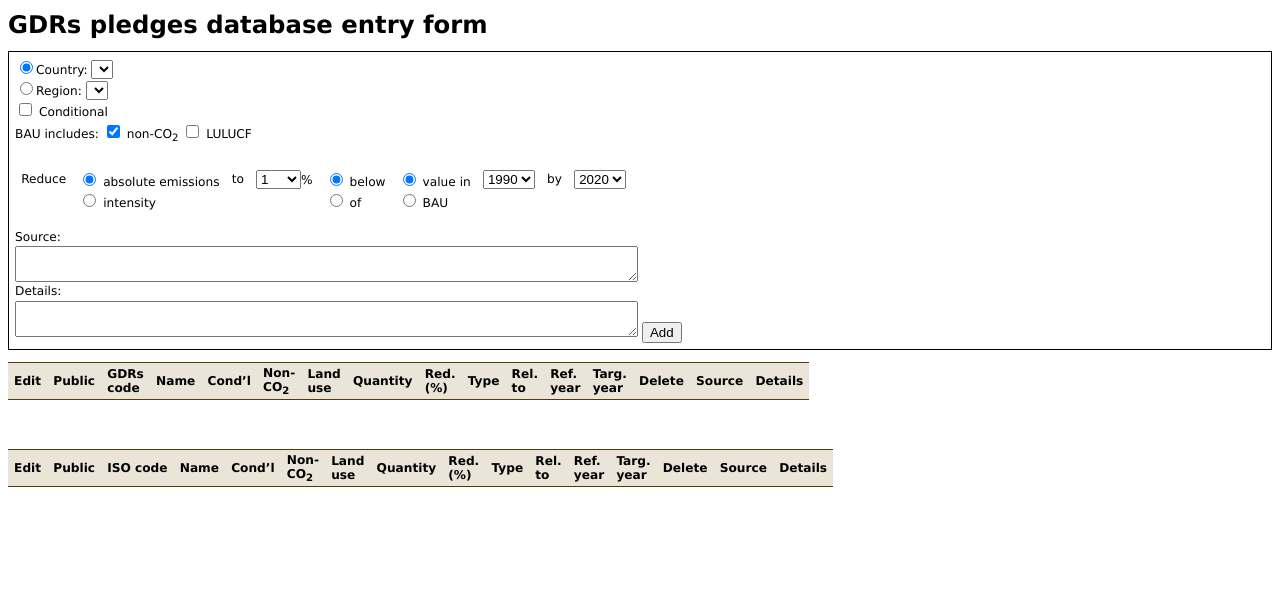
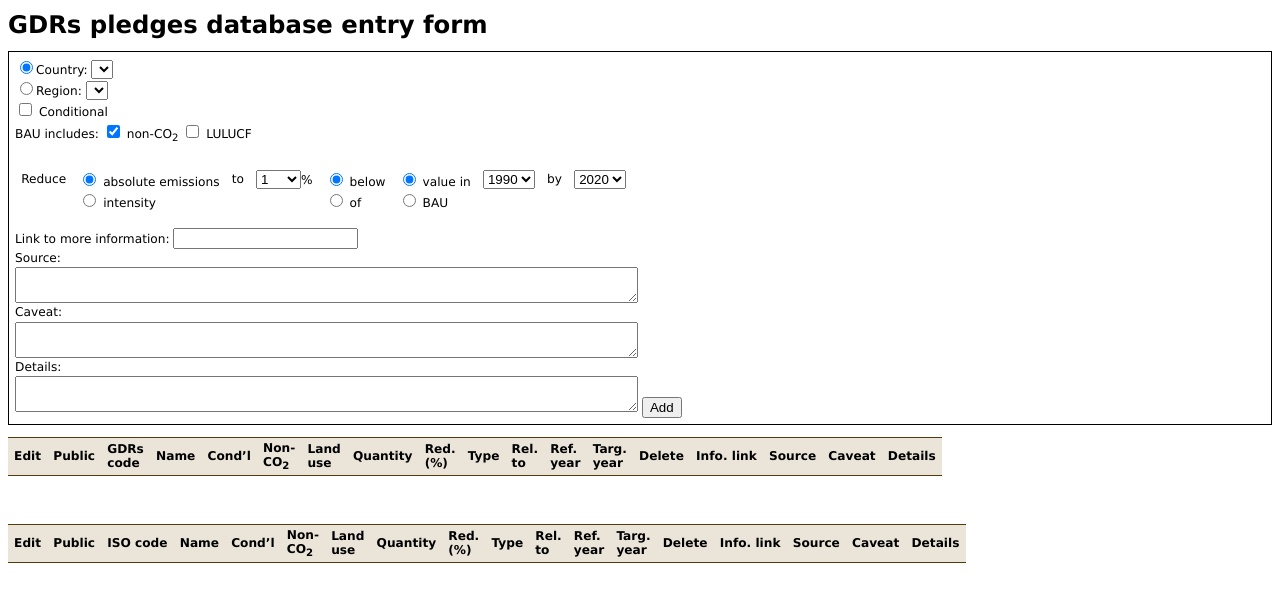
Before and after one commit to climateequityreferenceproject/cerc-web, a PHP site: page / in a window 1280 px wide. Shown: the top 602 px of the page. Run offline with PHP 8.4, Linux system fonts and the light colour scheme; data comes from the database, SQL or seed files in the repository; data that the repository does not hold is empty; some libraries are stand-ins or nearby versions.

Commit message:
Now reporting and allowing input for the final additional fields: a link to more information and a field for a "caveat". [s:pivotal, t:27647343]

```diff
--- a/public_html/databasemanager/pledgedb/get_table.php
+++ b/public_html/databasemanager/pledgedb/get_table.php
@@ -37,7 +37,9 @@ SQL;
     $html .= "<th>Ref.<br />year</th>";
     $html .= "<th>Targ.<br />year</th>";
     $html .= "<th>Delete</th>";
+    $html .= "<th>Info. link</th>";
     $html .= "<th>Source</th>";
+    $html .= "<th>Caveat</th>";
     $html .= "<th>Details</th>";
     $html .= "</tr>";
     $html .= '</thead>';
@@ -63,7 +65,9 @@ SQL;
         $html .= "<td>" . ($row['rel_to_year'] ? $row['rel_to_year'] : "") . "</td>";
         $html .= "<td>" . $row['by_year'] . "</td>";
         $html .= '<td><input type="submit" value="Delete" name="' . $row['id'] . '"></td>';
+        $html .= "<td>" . $row['info_link'] . "</td>";
         $html .= "<td>" . $row['source'] . "</td>";
+        $html .= "<td>" . $row['caveat'] . "</td>";
         $html .= "<td>" . $row['details'] . "</td>";
         $html .= "</tr>";
     }
@@ -110,7 +114,9 @@ SQL;
     $html .= "<th>Ref.<br />year</th>";
     $html .= "<th>Targ.<br />year</th>";
     $html .= "<th>Delete</th>";
+    $html .= "<th>Info. link</th>";
     $html .= "<th>Source</th>";
+    $html .= "<th>Caveat</th>";
     $html .= "<th>Details</th>";
     $html .= "</tr>";
     $html .= '</thead>';
@@ -136,7 +142,9 @@ SQL;
         $html .= "<td>" . ($row['rel_to_year'] ? $row['rel_to_year'] : "") . "</td>";
         $html .= "<td>" . $row['by_year'] . "</td>";
         $html .= '<td><input type="submit" value="Delete" name="' . $row['id'] . '"></td>';
+        $html .= "<td>" . $row['info_link'] . "</td>";
         $html .= "<td>" . $row['source'] . "</td>";
+        $html .= "<td>" . $row['caveat'] . "</td>";
         $html .= "<td>" . $row['details'] . "</td>";
         $html .= "</tr>";
     }
--- a/public_html/databasemanager/pledgedb/index.php
+++ b/public_html/databasemanager/pledgedb/index.php
@@ -122,8 +122,11 @@ include_once 'process.php';
                     </td>
                 </tr>
             </table>
+            <label>Link to more information: </label><input type="text" name="info_link" value="<?php echo get_text($edit_array, 'info_link');?>"/><br />
             <label>Source:</label><br/>
             <textarea name="source" cols="75" rows="2" ><?php echo get_text($edit_array, 'source');?></textarea><br />
+            <label>Caveat:</label><br/>
+            <textarea name="caveat" cols="75" rows="2" ><?php echo get_text($edit_array, 'caveat');?></textarea><br />
             <label>Details:</label><br />
             <textarea name="details" cols="75" rows="2" ><?php echo get_text($edit_array, 'details');?></textarea>
             <?php
```
